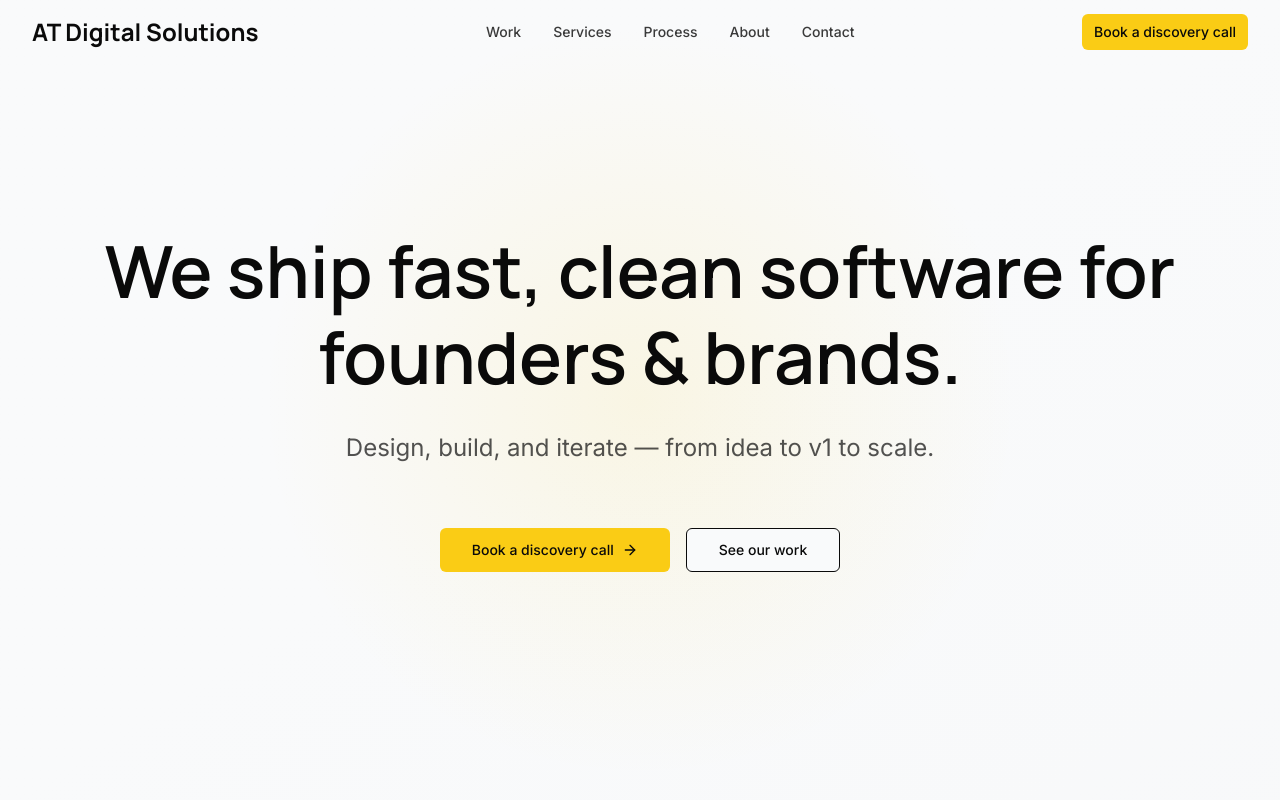
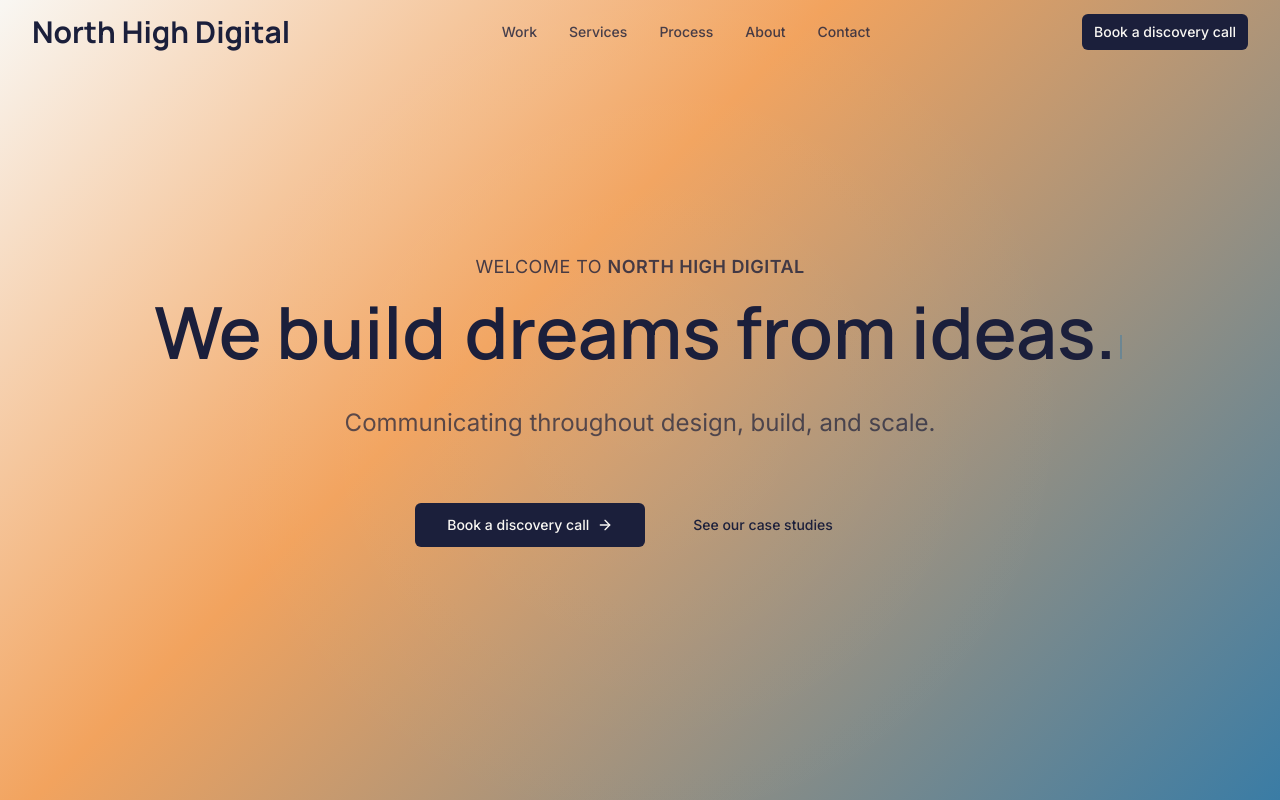
Before and after one commit to benthuro21/NorthHighDigital, a Next.js app: page / in a window 1280 px wide. Shown: the top 800 px of the page. Built offline with nearby package versions, Linux system fonts and the light colour scheme.

Commit message:
took on a bit more artistic/creative vibe; landing page and color pallete changed. only touched header and hero.

```diff
--- a/src/app/(site)/_components/header.tsx
+++ b/src/app/(site)/_components/header.tsx
@@ -27,8 +27,8 @@ export function Header() {
       transition={{ duration: 0.6, ease: "easeOut" }}
       className={`fixed top-0 left-0 right-0 z-50 transition-all duration-300 ${
         isScrolled
-          ? "bg-background/80 backdrop-blur-md border-b border-border"
-          : "bg-transparent"
+          ? "bg-[var(--muted)] text-[var(--background)] shadow-md border-b border-border"
+          : "bg-transparent text-foreground"
       }`}
     >
       <div className="max-w-7xl mx-auto px-4 sm:px-6 lg:px-8">
@@ -37,9 +37,9 @@ export function Header() {
           <Link href="/" className="flex items-center space-x-2">
             <motion.div
               whileHover={{ scale: 1.05 }}
-              className="text-2xl font-bold font-heading text-foreground"
+              className="py-2 text-2xl sm:text-2xl md:text-2xl lg:text-3xl font-bold font-heading text-foreground"
             >
-              AT Digital Solutions
+              North High Digital
             </motion.div>
           </Link>
 
@@ -58,12 +58,7 @@ export function Header() {
 
           {/* Desktop CTA */}
           <div className="hidden md:flex items-center space-x-4">
-            <Button
-              asChild
-              variant="accent"
-              size="sm"
-              className="font-medium"
-            >
+            <Button asChild variant="accent" size="sm" className="font-medium hover:bg-black">
               <Link href={siteConfig.company.calendlyLink} target="_blank">
                 Book a discovery call
               </Link>
@@ -71,7 +66,9 @@ export function Header() {
           </div>
 
           {/* Mobile Menu Button */}
-          <button
+          <Button
+            variant="ghost"
+            size="icon"
             className="md:hidden p-2"
             onClick={() => setIsMobileMenuOpen(!isMobileMenuOpen)}
             aria-label="Toggle mobile menu"
@@ -81,7 +78,7 @@ export function Header() {
             ) : (
               <Menu className="h-6 w-6" />
             )}
-          </button>
+          </Button>
         </div>
 
         {/* Mobile Menu */}
--- a/src/app/(site)/_components/hero.tsx
+++ b/src/app/(site)/_components/hero.tsx
@@ -5,13 +5,14 @@ import Link from "next/link";
 import { ArrowRight } from "lucide-react";
 import { Button } from "./ui/button";
 import { siteConfig } from "@/site.config";
+import { TypingText } from "./ui/typingtext";
 
 export function Hero() {
   return (
     <section className="relative min-h-screen flex items-center justify-center overflow-hidden">
       {/* Background Pattern */}
-      <div className="absolute inset-0 bg-gradient-to-br from-background via-background to-muted/20" />
-      <div className="absolute inset-0 bg-[radial-gradient(circle_at_50%_50%,rgba(250,204,21,0.1),transparent_50%)]" />
+      <div className="absolute inset-0 bg-[linear-gradient(135deg,var(--background)_0%,var(--muted)_40%,var(--accent)_100%)]" />
+      <div className="absolute inset-0 bg-[radial-gradient(circle_at_50%_50%,rgba(255,255,255,0.05),transparent_60%)]" />
 
       <div className="relative max-w-7xl mx-auto px-4 sm:px-6 lg:px-8 text-center">
         <motion.div
@@ -20,15 +21,41 @@ export function Hero() {
           transition={{ duration: 0.8, ease: "easeOut" }}
           className="space-y-8"
         >
+          {/* Intro Text */}
+          <div className="space-y-2">
+            {" "}
+            {/* was 8 → 2 */}
+            {/* Intro Text */}
+            <motion.p
+              initial={{ opacity: 0, y: 10 }}
+              animate={{ opacity: 1, y: 0 }}
+              transition={{ duration: 0.8, delay: 0.1 }}
+              className="text-base sm:text-lg tracking-wide text-foreground/80 font-body uppercase"
+            >
+              Welcome to{" "}
+              <span className="font-semibold">
+                {siteConfig.company.name}
+              </span>
+            </motion.p>
             {/* Main Tagline */}
             <motion.h1
               initial={{ opacity: 0, y: 20 }}
               animate={{ opacity: 1, y: 0 }}
               transition={{ duration: 0.8, delay: 0.2 }}
-            className="text-4xl sm:text-5xl lg:text-6xl xl:text-7xl font-bold font-heading leading-tight"
+              className="text-6xl sm:text-5xl lg:text-6xl xl:text-7xl font-bold font-heading leading-tight"
             >
-            {siteConfig.company.tagline}
+              We build{" "}
+              <TypingText
+                words={[
+                  "presences that breathe.",
+                  "dreams from ideas.",
+                  "unforgettable experiences.",
+                ]}
+                highlightColor="var(--accent)"
+                textColor="var(--foreground)"
+              />
             </motion.h1>
+          </div>
 
           {/* Subhead */}
           <motion.p
@@ -59,8 +86,8 @@ export function Hero() {
               </Link>
             </Button>
 
-            <Button asChild variant="outline" size="lg" className="font-medium">
-              <Link href="#work">See our work</Link>
+            <Button asChild variant="ghost" size="lg" className="font-medium">
+              <Link href="#work">See our case studies</Link>
             </Button>
           </motion.div>
         </motion.div>
--- a/src/app/(site)/_components/ui/button.tsx
+++ b/src/app/(site)/_components/ui/button.tsx
@@ -15,9 +15,9 @@ const buttonVariants = cva(
           "border border-input bg-background hover:bg-accent hover:text-accent-foreground",
         secondary:
           "bg-secondary text-secondary-foreground hover:bg-secondary/80",
-        ghost: "hover:bg-accent hover:text-accent-foreground",
+        ghost: "hover:bg-foreground/10 hover:text-accent-foreground",
         link: "text-primary underline-offset-4 hover:underline",
-        accent: "bg-accent text-foreground hover:bg-accent/90",
+        accent: "bg-foreground text-background hover:bg-accent/90",
       },
       size: {
         default: "h-10 px-4 py-2",
--- /dev/null
+++ b/src/app/(site)/_components/ui/typingtext.tsx
@@ -0,0 +1,79 @@
+"use client";
+
+import { useState, useEffect } from "react";
+import { motion } from "framer-motion";
+
+interface TypingTextProps {
+  words: string[];
+  typingSpeed?: number;
+  deletingSpeed?: number;
+  pauseTime?: number;
+  highlightColor?: string;
+  textColor?: string;
+}
+
+export function TypingText({
+  words,
+  typingSpeed = 80,
+  deletingSpeed = 70,
+  pauseTime = 1200,
+  highlightColor = "var(--accent)",
+  textColor = "var(--foreground)",
+}: TypingTextProps) {
+  const [text, setText] = useState("");
+  const [isDeleting, setIsDeleting] = useState(false);
+  const [loopNum, setLoopNum] = useState(0);
+  const [highlight, setHighlight] = useState(false);
+
+  useEffect(() => {
+    const current = words[loopNum % words.length];
+    let timer: NodeJS.Timeout;
+
+    if (!isDeleting && text === current) {
+      // highlight phase before deleting
+      setHighlight(true);
+      timer = setTimeout(() => {
+        setHighlight(false);
+        setIsDeleting(true);
+      }, pauseTime);
+    } else if (isDeleting && text === "") {
+      setIsDeleting(false);
+      setLoopNum(loopNum + 1);
+    } else {
+      timer = setTimeout(() => {
+        const nextText = isDeleting
+          ? current.substring(0, text.length - 1)
+          : current.substring(0, text.length + 1);
+        setText(nextText);
+      }, isDeleting ? deletingSpeed : typingSpeed);
+    }
+
+    return () => clearTimeout(timer);
+  }, [text, isDeleting, loopNum, words, typingSpeed, deletingSpeed, pauseTime]);
+
+  return (
+  <motion.span
+    className="relative inline-block px-1"
+    animate={{ color: highlight ? textColor : "#fff" }} // 👈 swap colors here
+    transition={{ duration: 0.3 }}
+  >
+    {/* Highlight block */}
+    <motion.span
+      className="absolute inset-0 rounded-sm -z-10"
+      animate={{
+        backgroundColor: highlight ? highlightColor : "rgba(0,0,0,0)",
+        scaleX: highlight ? 1 : 0,
+        originX: 0,
+      }}
+      transition={{ duration: 0.4, ease: "easeInOut" }}
+    />
+    {text}
+    <motion.span
+      className="inline-block ml-1 w-[2px] h-6 bg-[var(--accent)]"
+      animate={{ opacity: [1, 0, 1] }}
+      transition={{ duration: 0.8, repeat: Infinity }}
+    />
+  </motion.span>
+);
+
+}
--- a/src/app/globals.css
+++ b/src/app/globals.css
@@ -1,11 +1,11 @@
 @import "tailwindcss";
 
 :root {
-  --background: #f9fafb;
-  --foreground: #0a0a0a;
-  --accent: #facc15;
-  --muted: #f3f4f6;
-  --border: #e5e7eb;
+ --background: #F9F7F3;   /* ivory white */
+--foreground: #1B1F3B;   /* ink blue */
+--accent: #3A7CA5;       /* airy azure */
+--muted: #F2A35E;        /* light amber */
+--border: #E6E1DA;
 }
 
 @theme inline {
--- a/src/app/layout.tsx
+++ b/src/app/layout.tsx
@@ -15,10 +15,10 @@ const inter = Inter({
 });
 
 export const metadata: Metadata = {
-  title: "AT Studios - We ship fast, clean software for founders & brands",
+  title: "North High Digital - We ship fast, clean software for founders & brands",
   description: "Design, build, and iterate — from idea to v1 to scale. Boutique software agency founded by Ben Thuroczy and Ardi Ahmed.",
   openGraph: {
-    title: "AT Studios - We ship fast, clean software for founders & brands",
+    title: "North High Digital - We ship fast, clean software for founders & brands",
     description: "Design, build, and iterate — from idea to v1 to scale. Boutique software agency founded by Ben Thuroczy and Ardi Ahmed.",
     type: "website",
     locale: "en_US",
--- a/src/site.config.ts
+++ b/src/site.config.ts
@@ -1,9 +1,9 @@
 export const siteConfig = {
   // Company Info
   company: {
-    name: "AT Digital Solutions",
+    name: "North High Digital",
     tagline: "We ship fast, clean software for founders & brands.",
-    subhead: "Design, build, and iterate — from idea to v1 to scale.",
+    subhead: "Communicating throughout design, build, and scale.",
     founders: [{
       name: "Ben Thuroczy",
       title: "Co-Founder",
```
Lines whose indentation alone changed are shown as unchanged.
